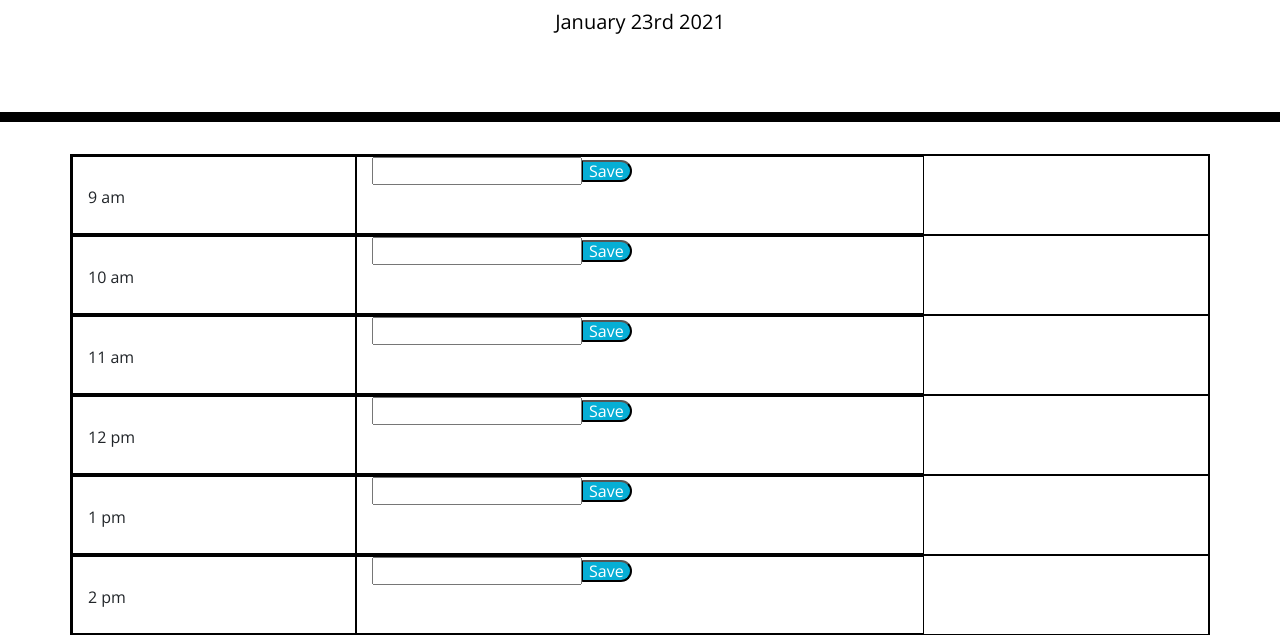
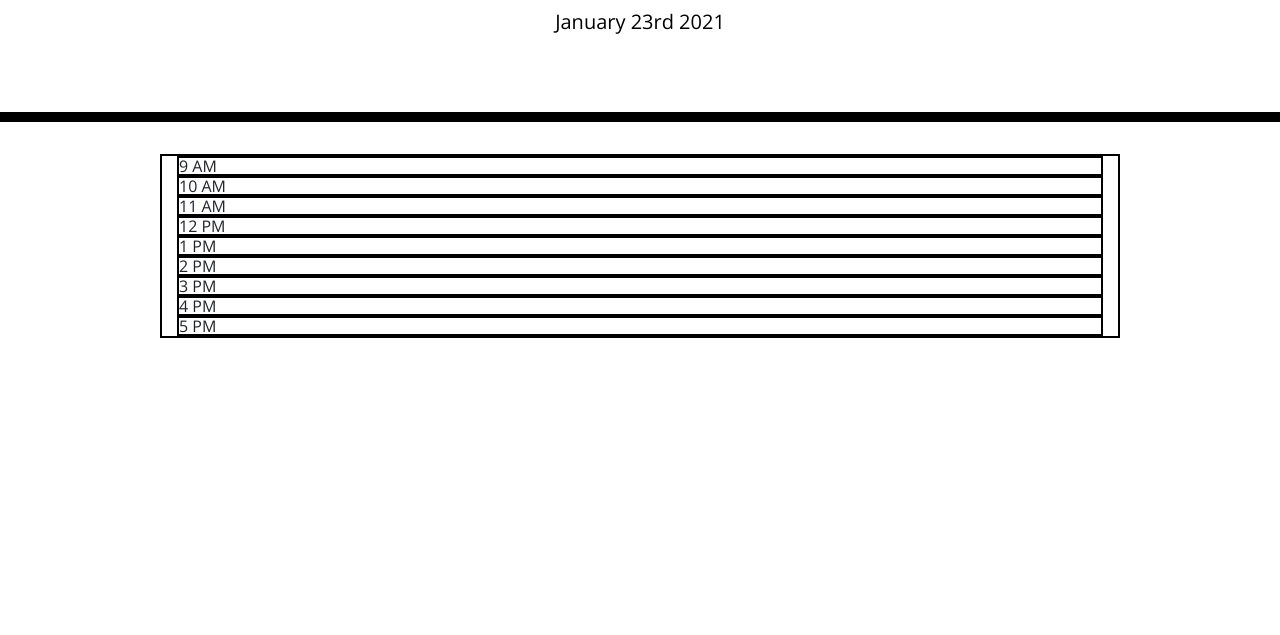
Before and after one commit to chorvick/workdayscheduler, a plain HTML site: page index.html in a window 1280 px wide. Shown: the part 182-817 px from the top of the page. Drawn offline with nearby package versions, Linux system fonts and the light colour scheme.

Commit message:
reverted last commit - caused issues

```diff
--- a/assets/script.js
+++ b/assets/script.js
@@ -1,48 +1,35 @@
 ///js file most action will take place here
 
-// Write a function that takes In an hour and returns the name of the class
+$(document).ready(function () {
+    var momdate = moment();
+    momdate = (momdate.format("MMMM Do YYYY"));
+
+    var thetime = $("#currentDay");
+    thetime.text(momdate);
 
 
 
-$(document).ready(function () {
-    // Set the time at the top of the page.
-    var momdate = moment();
-    let now = new Date().getHours()
-    //console.warn(now)
-
-    momdate = (momdate.format("MMMM Do YYYY"));
-    var thetime = $("#currentDay");
-    thetime.text(momdate);
     var mainDiv = $("#mainarea");
-
-    for (var i = 9; i < 24; i++) {
-        var ampm = "";
+    var ampm = "";
+    for (var i = 9; i < 18; i++) {
         if (i >= 12) {
             ampm = " PM";
         } else { ampm = " AM" }
+
+
         var j = i;
-
         if (i > 12) {
             j = i - 12
         }
-        // var newmainDiv = $("<div>" + j + ampm + "</div>");
-        // newmainDiv.addClass("col-md-9");
-        // mainDiv.append(newmainDiv);
-
-        mainDiv.append(`<div class="row">
-        <div class="col-md-3">
-        <p>${j} ${i >= 12 ? "pm" : "am"}</p></div><div class="col-md-6"><input class="textarea" type="textarea"/><button class="saveBtn" hour=${i}>Save</button></div></div>`)
-
-
-
-
-
+        var newmainDiv = $("<div>" + j + ampm + "</div>");
+        //
+        mainDiv.append(newmainDiv);
+        mainDiv.addClass("col-md-9");
 
     }
 
 
-    $("div").css("border", "1px solid black");
-
+    $("div").css("border", "2px solid black");
     //$("div.first").css("border", "2px solid red");
 
 
@@ -55,18 +42,13 @@ $(document).ready(function () {
     //   $("div").append("<button>");
 
 
-///we need 3 fields in each row side by side and the time slots run hourly from 9 am to 5 pm
-//the time and save button should be smaller taking up only 1 or 2 of 12 slots with
-//  a majority of the available bootstrap slots going to the area for the user to
-// put their events
+///we need 3 fields side by side and the time slots run hourly from 9 am to 5 pm
 /// we need to run the entire thing though a loop that will compare the times
 /// on each row to the current time (will pull current time from moment js and will only need hour to compare since this does not break down further)
 
 
 
-/// events in the past are grey --  so if x time is less than current time we can style it grey  if equal
-// will style it red
-// if the evaluated time is greater than the current time we style it green
+/// events in the past are grey --
 
 ///the current hour needs to be red and future hours green
 /// i will use conditional statements to change the css
@@ -77,9 +59,6 @@ $(document).ready(function () {
 
 // not sure how we will treat multiple entries yet (maybe add on to what is there since
 /// if the page is reloaded the information is supossed to stay )
-
-/// the demo shows people being able to change their data so each time the save button is
-///clicked it will be erasing old local storage and replacing it
 //
 
 
```
Also changed, not shown: index.html (+0 -18 lines).
